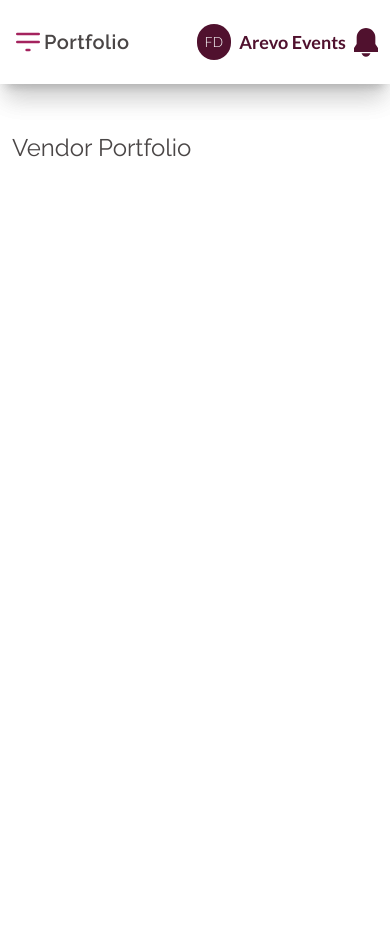
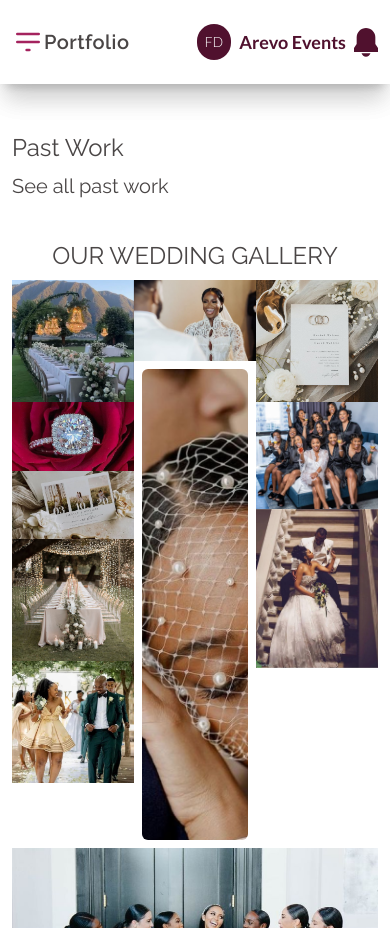
Before and after one commit to blessingpeters/Wedding-Buddy, a React (Vite) app: page /your/portfolio in a window 390 px wide. Built offline with nearby package versions, Linux system fonts and the light colour scheme.

Commit message:
fix gallery images

```diff
--- a/src/components/Gallery.jsx
+++ b/src/components/Gallery.jsx
@@ -5,22 +5,45 @@ const Gallery = () => {
         <h2 className="md:text-4xl text-2xl font-raleway font-semibold text-graywhite-600">
           Our Featured Wedding Photos/Gallery
         </h2>
-          <p className="w-[80%] mt-5 mx-auto md:text-xl text-lg font-lato text-graywhite-400">
-          Allow yourself to be enveloped by the timeless elegance of eternal love: immerse your senses in our carefully curated collection of exquisite featured wedding photos and galleries, where each and every moment intricately weaves a captivating narrative.
+        <p className="sm:w-[80%] mt-5 mx-auto md:text-xl text-lg font-lato text-graywhite-400">
+          Allow yourself to be enveloped by the timeless elegance of eternal
+          love: immerse your senses in our carefully curated collection of
+          exquisite featured wedding photos and galleries, where each and every
+          moment intricately weaves a captivating narrative.
         </p>
       </div>
-        <div className="grid md:grid-cols-2 lg:grid-cols-3 w-full gap-4 gallery">
-
-            <img className=" w-full h-full object-cover" src="/assets/images/wedding-image2.png" alt="gallery photo" />
-            <img className=" w-full h-full object-cover" src="assets/images/Jema-Photography.png" alt="gallery photo" />
-            <img className=" w-full h-full object-cover" src="/assets/images/OmaStyle-Bride.png" alt="gallery photo" />
-            <img className=" w-full h-full object-cover" src="/assets/images/Laila-and-Kaz-Wedding.png" alt="gallery photo" />
-            <img className=" w-full h-full object-cover" src="/assets/images/renaissance.png" alt="gallery photo" />
-            <img className=" w-full h-full object-cover" src="/assets/images/wdd.png" alt="gallery photo" />
-
+      <div className="columns-3 w-full h-full">
+        <img
+          className="w-full object-cover aspect-video"
+          src="/assets/images/wedding-image2.png"
+          alt="gallery photo"
+        />
+        <img
+          className="w-full object-cover mt-3 aspect-square"
+          src="/assets/images/Laila-and-Kaz-Wedding.png"
+          alt="gallery photo"
+        />
+        <img
+          className="w-full object-cover aspect-square"
+          src="/assets/images/Jema-Photography.png"
+          alt="gallery photo"
+        />
+        <img
+          className="w-full object-cover aspect-video mt-3"
+          src="/assets/images/renaissance.png"
+          alt="gallery photo"
+        />
+        <img
+          className="w-full object-cover aspect-auto"
+          src="/assets/images/OmaStyle-Bride.png"
+          alt="gallery photo"
+        />
+        <img
+          className="w-full mt-3 object-cover"
+          src="/assets/images/wdd.png"
+          alt="gallery photo"
+        />
       </div>
-
-
     </section>
   );
 };
@@ -51,7 +74,6 @@ const Gallery = () => {
 //         alt: 'Gallery image'
 //     },
 
-
 //   ];
 
 export default Gallery;
--- a/src/pages/AboutPage.jsx
+++ b/src/pages/AboutPage.jsx
@@ -97,22 +97,28 @@ function AboutPage() {
           OUR WEDDING GALLERY
         </h2>
 
-        <div className="grid md:grid-cols-2 lg:grid-cols-3 w-full gallery bg-burgundy-100">
-            <img className="" src="/assets/images/Wedding-chandelier.png" alt="gallery photo" />
-            <img className="" src="assets/images/galleryimage2.png" alt="gallery photo" />
-            <img className="" src="/assets/images/gallery-image3.png" alt="gallery photo" />
-            <img className="" src="/assets/images/gallery-image4.png" alt="gallery photo" />
-            <img className="" src="/assets/images/gallery-image5.png" alt="gallery photo" />
-            <img className="" src="/assets/images/gallery-image6.png" alt="gallery photo" />
-            <img className="" src="/assets/images/gallery-image7.png" alt="gallery photo" />
-            <div className="p-4">
-              <img className="roundec-md" src="/assets/images/gallery-image9.png" alt="gallery photo" />
+        <div className="columns-3 gap-0 bg-burgundy-100">
+            <img className="w-full aspect-square object-cover" src="/assets/images/Wedding-chandelier.png" alt="gallery photo" />
+            <img className="w-full aspect-video object-cover" src="/assets/images/gallery-image4.png" alt="gallery photo" />
+            <img className="w-full aspect-video object-cover" src="/assets/images/gallery-image7.png" alt="gallery photo" />
+            <img className="w-full aspect-square object-cover" src="/assets/images/Wedding-table 1.png" alt="gallery photo" />
+
+            <img className="w-full object-cover aspect-square" src="/assets/images/galleryimage2.png" alt="gallery photo" />
+            <img className="w-full object-cover" src="/assets/images/gallery-image5.png" alt="gallery photo" />
+            <div className="sm:p-4 p-2 w-full">
+              <img className="rounded-md w-full object-cover aspect-square" src="/assets/images/gallery-image9.png" alt="gallery photo" />
             </div>
-            <img className="" src="/assets/images/couple-on-stairs.png" alt="gallery photo" />
-            <img className="" src="/assets/images/Wedding-table 1.png" alt="gallery photo" />
-            <div className="bg-white h-max">
+            <div className="bg-white h-max w-full">
               <img className="" src="/assets/images/gallery-image8.png" alt="gallery photo" />
             </div>
+
+            <img className="w-full object-cover aspect-square" src="/assets/images/gallery-image3.png" alt="gallery photo" />
+
+            <img className="w-full object-cover aspect-auto" src="/assets/images/gallery-image6.png" alt="gallery photo" />
+
+            <img className="w-full object-cover" src="/assets/images/couple-on-stairs.png" alt="gallery photo" />
+
+
 
         </div>
       </section>
--- a/src/pages/vendorDashboard/Portfolio.jsx
+++ b/src/pages/vendorDashboard/Portfolio.jsx
@@ -1,13 +1,81 @@
-
+import WbButton from "../../components/common/WbButton";
 
 const Portfolio = () => {
   return (
-    <section className="lg:px-16 sm:px-8 px-3 py-10 font-raleway">
-    <div className=" text-graywhite-600">
-      <h1 className="md:text-4xl text-2xl my-2">Vendor Portfolio</h1>
-    </div>
-  </section>
-  )
-}
+    <section className="lg:px-16 sm:px-8 px-3 py-10 font-raleway text-graywhite-600">
+      <div className="">
+        <h1 className="md:text-4xl text-2xl my-2">Past Work</h1>
+        <p className="text-xl">See all past work</p>
+      </div>
+      <div className="text-center mt-10">
+        <h1 className="md:text-4xl text-2xl my-2">OUR WEDDING GALLERY</h1>
+        <div className="columns-3 gap-0">
+          <img
+            className="w-full aspect-square object-cover"
+            src="/assets/images/Wedding-chandelier.png"
+            alt="gallery photo"
+          />
+          <img
+            className="w-full aspect-video object-cover"
+            src="/assets/images/gallery-image4.png"
+            alt="gallery photo"
+          />
+          <img
+            className="w-full aspect-video object-cover"
+            src="/assets/images/gallery-image7.png"
+            alt="gallery photo"
+          />
+          <img
+            className="w-full aspect-square object-cover"
+            src="/assets/images/Wedding-table 1.png"
+            alt="gallery photo"
+          />
 
-export default Portfolio
+          <img
+            className="w-full object-cover aspect-square"
+            src="/assets/images/galleryimage2.png"
+            alt="gallery photo"
+          />
+          <img
+            className="w-full object-cover"
+            src="/assets/images/gallery-image5.png"
+            alt="gallery photo"
+          />
+          <div className=" h-[487px] sm:p-4 p-2 ">
+            <img
+              className="aspect-square  w-full h-full object-cover rounded-md"
+              src="/assets/images/gallery-image9.png"
+              alt="gallery photo"
+            />
+          </div>
+
+          <img
+            className="w-full object-cover aspect-square"
+            src="/assets/images/gallery-image3.png"
+            alt="gallery photo"
+          />
+
+          <img
+            className="w-full object-cover aspect-auto"
+            src="/assets/images/gallery-image6.png"
+            alt="gallery photo"
+          />
+
+          <img
+            className="w-full object-cover"
+            src="/assets/images/couple-on-stairs.png"
+            alt="gallery photo"
+          />
+        </div>
+        <img
+          className="mb-10 w-full"
+          src="/assets/images/bridesmaid.png"
+          alt="brides maid"
+        />
+        <WbButton className="sm:w-1/2 w-full" text="Add New Image" />
+      </div>
+    </section>
+  );
+};
+
+export default Portfolio;
```
Lines whose indentation alone changed are shown as unchanged.
